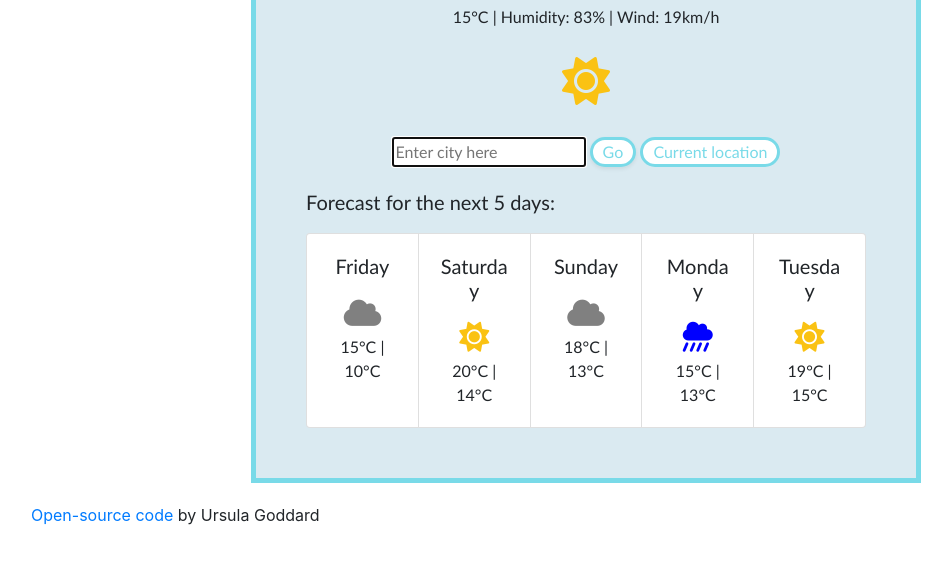
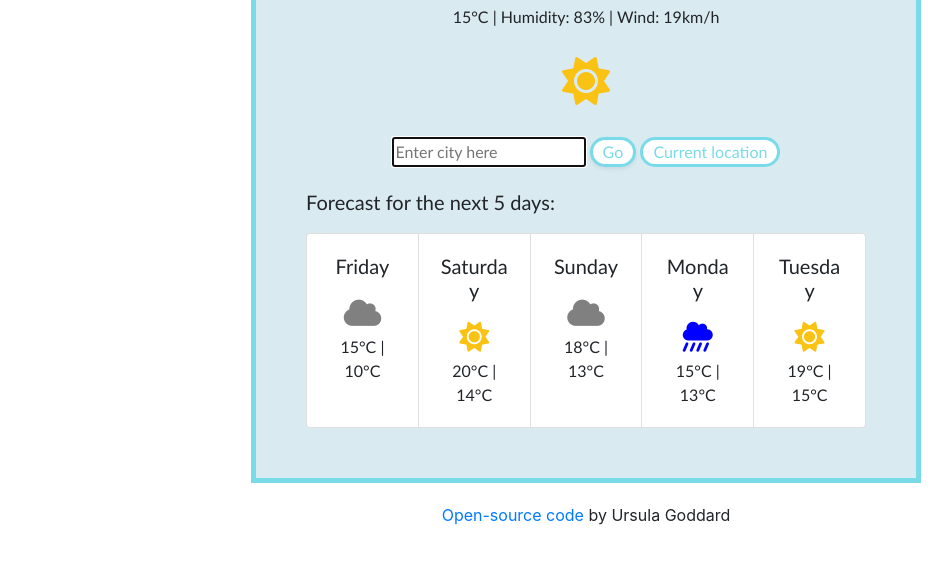
Before and after one commit to ulg1996/Week-6-homework, a plain HTML site: page index.html in a window 1280 px wide. Shown: the part 158-722 px from the top of the page, without its empty margins (54-1006 px from the left). Drawn offline with nearby package versions, Linux system fonts and the light colour scheme; no server answers.

Commit message:
Formatted Github link

```diff
--- a/index.html
+++ b/index.html
@@ -84,7 +84,7 @@
   </div>
       </div>
     </div>
-    <a href="">Open-source code</a> by Ursula Goddard
+    <div class="github-link"><a href="https://github.com/ulg1996/Week-6-homework">Open-source code</a> by Ursula Goddard</div>
     <script src= "src/index.js"></script>
   </body>
 </html>
--- a/src/styles.css
+++ b/src/styles.css
@@ -69,3 +69,7 @@ h3 {
 .fa-cloud {
   color: gray;
 }
+
+.github-link {
+  text-align: center;
+}
```
